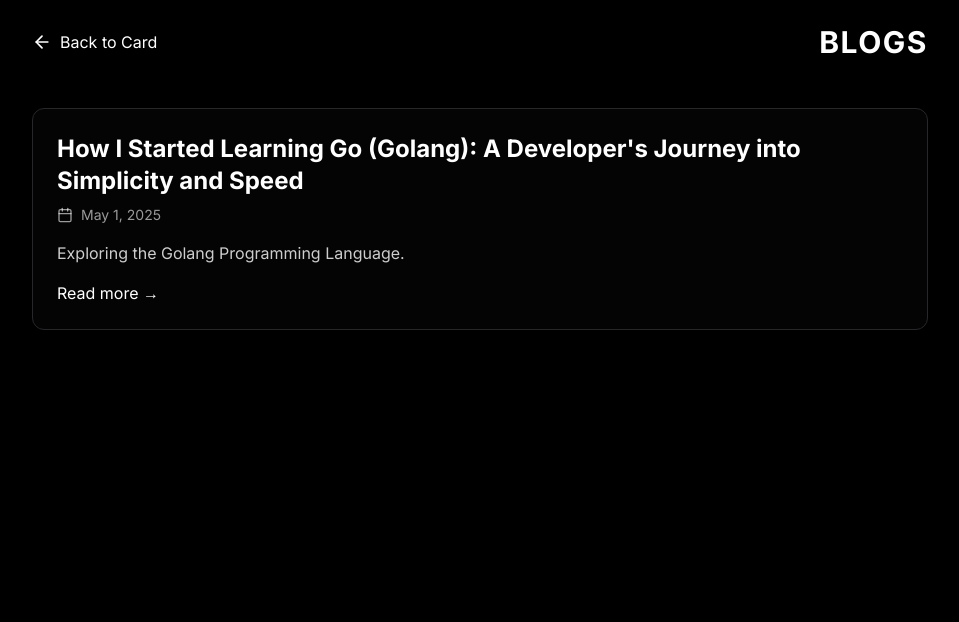
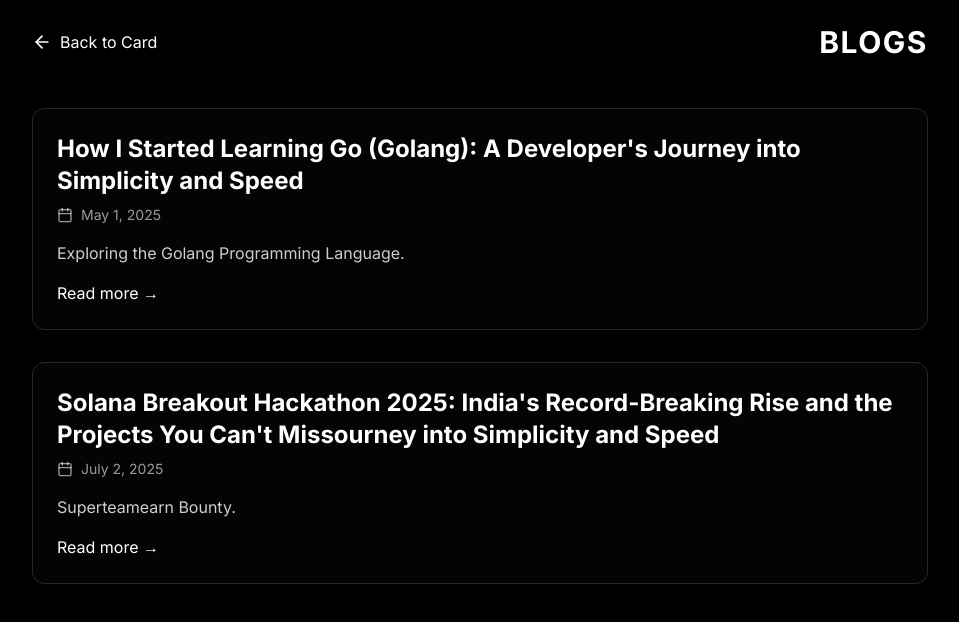
Before and after one commit to ManInTheHam/PortFolioHmm, a Next.js app: page /blogs in a window 1280 px wide. Shown: the top 622 px of the page, without its empty margins (160-1119 px from the left). Built offline with nearby package versions, Linux system fonts and the light colour scheme.

Commit message:
Little bit changes have been done

```diff
--- a/app/blogs/page.tsx
+++ b/app/blogs/page.tsx
@@ -34,6 +34,14 @@ export default function Blogs() {
       date: "May 1, 2025",
       excerpt: "Exploring the Golang Programming Language.",
       link: "https://open.substack.com/pub/manintheham/p/how-i-started-learning-go-golang?r=5l6uyg&utm_campaign=post&utm_medium=web&showWelcomeOnShare=false",
+    },
+
+    {
+      id: 2,
+      title: "Solana Breakout Hackathon 2025: India's Record-Breaking Rise and the Projects You Can't Missourney into Simplicity and Speed",
+      date: "July 2, 2025",
+      excerpt: "Superteamearn Bounty.",
+      link: "https://open.substack.https://manintheham.substack.com/p/solana-breakout-hackathon-2025-indiascom/pub/manintheham/p/how-i-started-learning-go-golang?r=5l6uyg&utm_campaign=post&utm_medium=web&showWelcomeOnShare=false",
     },
   ]
 
--- a/app/projects/page.tsx
+++ b/app/projects/page.tsx
@@ -30,9 +30,9 @@ export default function Projects() {
   const projects = [
     {
       id: 1,
-      title: "MediOcracy",
+      title: "MediScan",
       description: "A smart web app that reads handwritten prescriptions using OCR and ML to digitize medical records.",
-      tags: ["Python", "Flask", "ML", "AI", "OCR"]
+      tags: ["Python", "Next.js", "ML", "AI", "OCR"]
     },
 
     {
```
